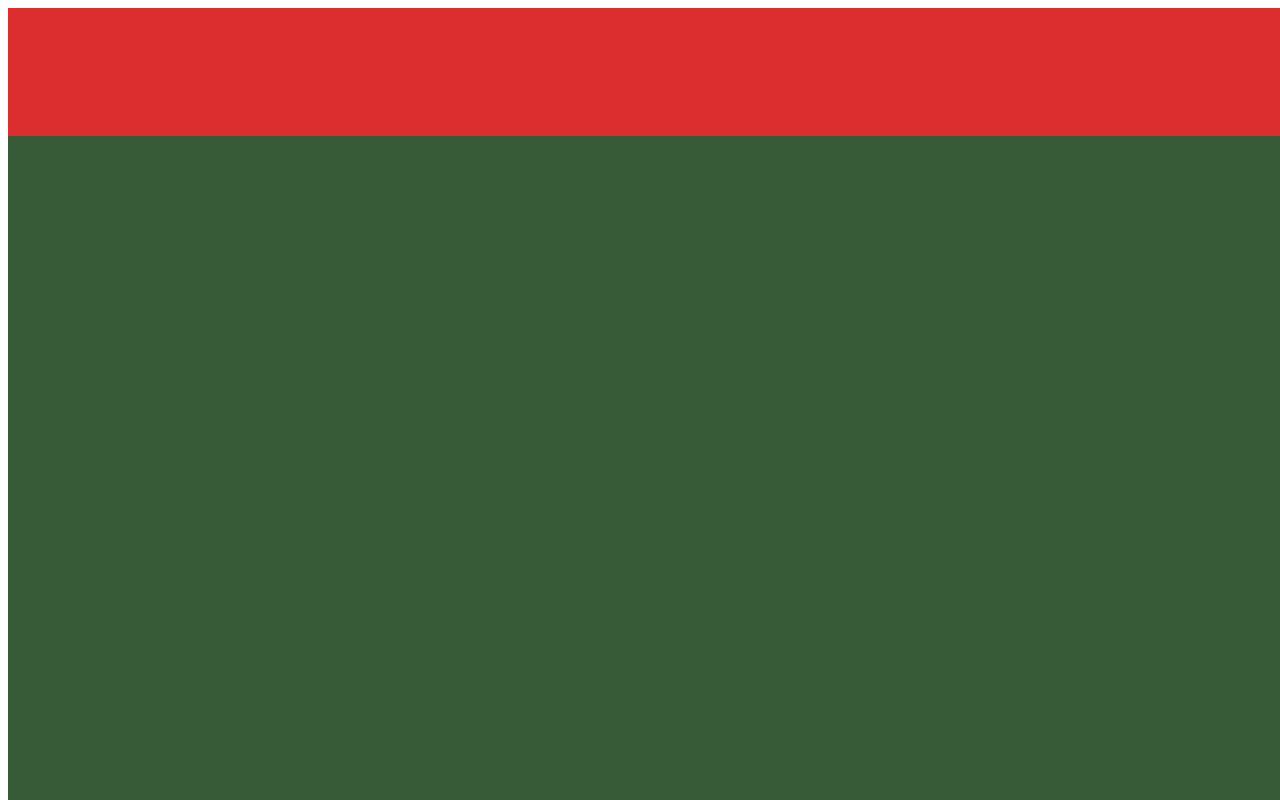
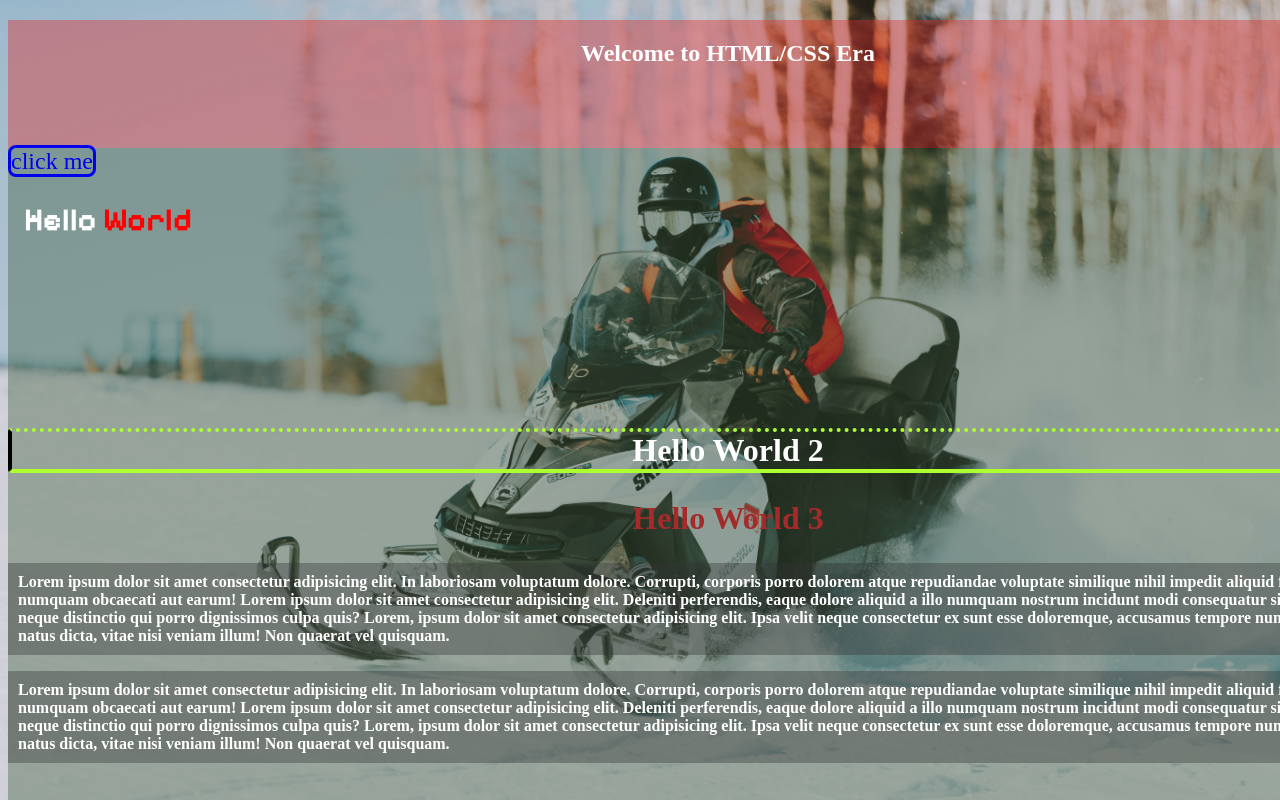
Before and after one commit to AbdullaAlHarun/week40project, a plain HTML site: page index.html in a window 1280 px wide. Shown: the top 800 px of the page. Drawn offline with Linux system fonts and the light colour scheme.

Commit message:
add index.html and style.css change some color in style.css

```diff
--- a/index.html
+++ b/index.html
@@ -4,17 +4,40 @@
     <meta charset="UTF-8">
     <meta name="viewport" content="width=device-width, initial-scale=1.0">
     <title>:::Week40projects:::</title>
+    <link rel="preconnect" href="https://fonts.googleapis.com">
+    <link rel="preconnect" href="https://fonts.gstatic.com" crossorigin>
+    <link href="https://fonts.googleapis.com/css2?family=Pixelify+Sans:wght@500;700&family=Prompt:ital,wght@1,100&display=swap" rel="stylesheet">
     <link rel="stylesheet" type="text/css" href="style.css"/>
 </head>
 
 <body>
     <head>
         <nav id="navigation-div">
-
+            <h2>Welcome to HTML/CSS Era</h2>
         </nav>
     </head>
 
     <main id="main-div">
+        <a href="#">click me</a>
+        <h2 id="first-heading" class="generic-heading">
+            Hello <span>World</span>
+        </h2>
+        <h2 id="seceond-heading" class="generic-heading">
+            Hello World 2
+        </h2>
+        <h2 id="third-heading" class="generic-heading">
+            Hello World 3
+        </h2>
+        <p>
+            Lorem ipsum dolor sit amet consectetur adipisicing elit. In laboriosam voluptatum dolore. Corrupti, corporis porro dolorem atque repudiandae voluptate similique nihil impedit aliquid fugiat rerum quaerat numquam obcaecati aut earum!
+            Lorem ipsum dolor sit amet consectetur adipisicing elit. Deleniti perferendis, eaque dolore aliquid a illo numquam nostrum incidunt modi consequatur similique at, suscipit, neque distinctio qui porro dignissimos culpa quis?
+            Lorem, ipsum dolor sit amet consectetur adipisicing elit. Ipsa velit neque consectetur ex sunt esse doloremque, accusamus tempore numquam? Blanditiis natus dicta, vitae nisi veniam illum! Non quaerat vel quisquam.
+        </p>
+        <p>
+            Lorem ipsum dolor sit amet consectetur adipisicing elit. In laboriosam voluptatum dolore. Corrupti, corporis porro dolorem atque repudiandae voluptate similique nihil impedit aliquid fugiat rerum quaerat numquam obcaecati aut earum!
+            Lorem ipsum dolor sit amet consectetur adipisicing elit. Deleniti perferendis, eaque dolore aliquid a illo numquam nostrum incidunt modi consequatur similique at, suscipit, neque distinctio qui porro dignissimos culpa quis?
+            Lorem, ipsum dolor sit amet consectetur adipisicing elit. Ipsa velit neque consectetur ex sunt esse doloremque, accusamus tempore numquam? Blanditiis natus dicta, vitae nisi veniam illum! Non quaerat vel quisquam.
+        </p>
 
     </main>
 </body>
--- a/style.css
+++ b/style.css
@@ -1,17 +1,85 @@
+*{
+
+
+}
+body{
+    background-image: url(assets/images/pic1.jpg);
+    background-size: contain;
+}
+
+/*This is navigation div css*/
 #navigation-div {
-    background-color:#DC2E2E;
+    background-color:#dc2e2e68;
     height:128px;
     width:1440px;
 }
+#navigation-div h2{
+    color:#fff;
+    text-align: center;
+    padding-top: 20px;
+}
 
 #main-div{
-    background-color:#385B37;
+    background-color:#385b3761;
     height:668px;
     width:1440px;
 }
 
 #footer-div{
-    background-color:#0057FF;
+    background-color:#0055ff79;
     height:210px;
     width:1440px;
 }
+
+/*This is headline css*/
+#first-heading{
+    color:#fff;
+    width:200px;
+    height:200px;
+    background-color: transparent;
+    font-family: 'Pixelify Sans', cursive;
+}
+
+#first-heading span{
+    color: red;
+
+}
+
+#seceond-heading{
+    color:#fff;
+    background-color: transparent;
+    border: 4px solid greenyellow;
+    border-top-style: dotted;
+    border-right-color: black;
+    border-left-color: black;
+    border-radius: 4px;
+}
+
+#third-heading{
+    color:brown;
+}
+
+.generic-heading {
+    font-size: 32px;
+    text-align: center;
+}
+
+p{
+    color: #fff;
+    padding:10px;
+    font-weight: bold;
+    background-color:#33333360
+    ;
+
+}
+
+a {
+    font-size: 24px;
+    border-style: solid;
+    border-radius: 8px;
+    text-decoration: none;
+}
+
+a:hover {
+background-color: lightgreen;
+}
```
Also changed, not shown: assets/images/pic1.jpg (added).
